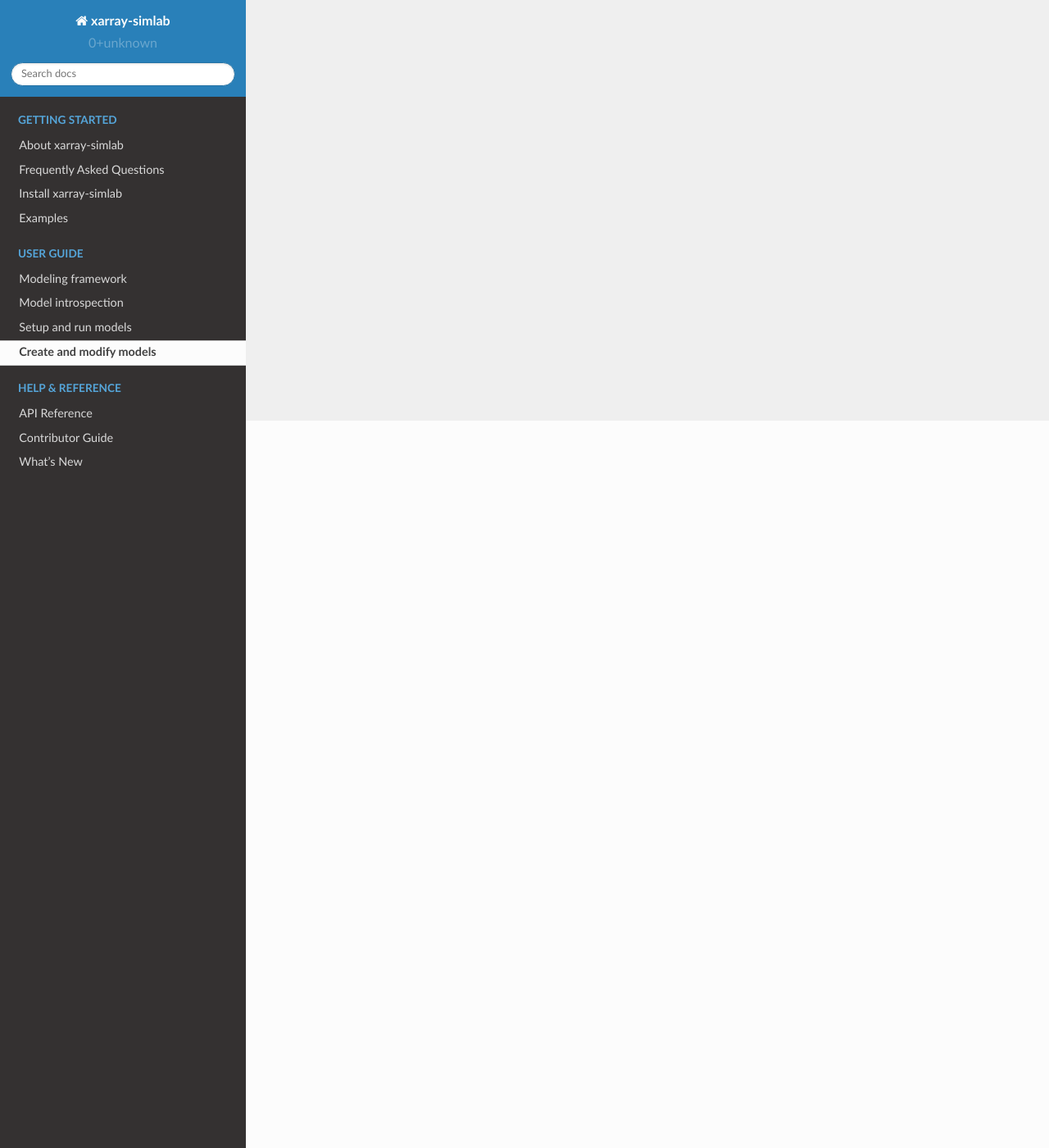
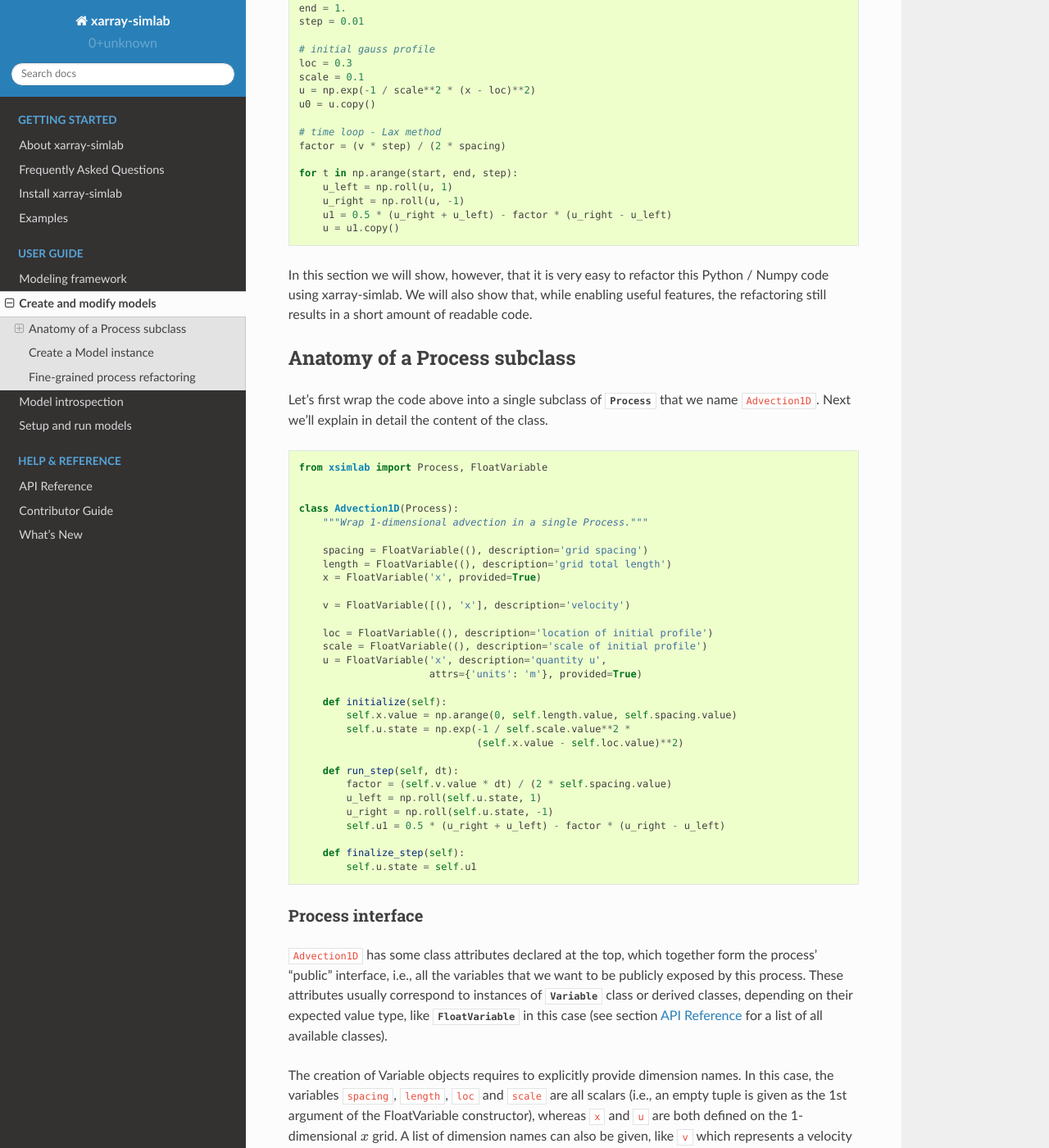
Before and after one commit to xarray-contrib/xarray-simlab, a Sphinx documentation site: the page built from doc/create_model.rst, in a window 1280 px wide and 1400 px high, scrolled down 887 px. Shown: the whole window at 82% size. Built offline with Sphinx 7.4.7 and the Read the Docs theme 2.0.0, drawn with Linux system fonts in a browser that asks for light colours; pages that are not in the unit, such as notebooks, are missing from menus; the version number could not be read and is left out; some of the changed text lies outside the part shown.

Commit message:
WIP write create model section

```diff
--- a/doc/create_model.rst
+++ b/doc/create_model.rst
@@ -3,8 +3,170 @@
 Create and modify models
 ========================
 
-.. todo::
+Like :doc:`framework` section, this section is useful mostly for
+users who want to create new models from scratch or customize existing
+models. Users who only want to run simulations from existing models
+may skip this section.
 
-   This section has no content yet. For now, you can have a look at the
-   :doc:`examples` section that contains useful information about how to use
-   the features of xarray-simlab.
+As a simple example, we will start here from a model which numerically
+solves the 1-d advection equation using the `Lax method`_. The equation
+may be written as:
+
+.. math::
+
+   \frac{\partial u}{\partial t} + \nu \frac{\partial u}{\partial x} = 0
+
+with :math:`u(x, t)` as the quantity of interest and where :math:`\nu`
+is the velocity. The discretized form of this equation may be written
+as:
+
+.. math::
+
+   u^{n+1}_i = \frac{1}{2} (u^n_{i+1} + u^n_{i-1}) - \nu \frac{\Delta t}{2 \Delta x} (u^n_{i+1} - u^n_{i-1})
+
+Where :math:`\Delta x` is the fixed spacing between the nodes
+:math:`i` of a uniform grid and :math:`\Delta t` is the time step
+duration between :math:`n` and :math:`n+1`.
+
+We could just implement this numerical model with a few lines of
+Python / Numpy code (assuming below periodic boundary conditions and
+a gaussian pulse as initial conditions):
+
+.. code-block:: python
+
+    import numpy as np
+
+
+    # grid
+    spacing = 0.01
+    length = 1.5
+    x = np.arange(0, length, spacing)
+
+    # velocity
+    v = 1.
+
+    # time
+    start = 0.
+    end = 1.
+    step = 0.01
+
+    # initial gauss profile
+    loc = 0.3
+    scale = 0.1
+    u = np.exp(-1 / scale**2 * (x - loc)**2)
+    u0 = u.copy()
+
+    # time loop - Lax method
+    factor = (v * step) / (2 * spacing)
+
+    for t in np.arange(start, end, step):
+        u_left = np.roll(u, 1)
+        u_right = np.roll(u, -1)
+        u1 = 0.5 * (u_right + u_left) - factor * (u_right - u_left)
+        u = u1.copy()
+
+In this section we will show, however, that it is very easy to
+refactor this Python / Numpy code using xarray-simlab. We will also
+show that, while enabling useful features, the refactoring still
+results in a short amount of readable code.
+
+.. _`Lax method`: https://en.wikipedia.org/wiki/Lax%E2%80%93Friedrichs_method
+
+Anatomy of a Process subclass
+-----------------------------
+
+Let's first wrap the code above into a single subclass of
+:class:`~xsimlab.Process` that we name ``Advection1D``. Next we'll explain in
+detail the content of the class.
+
+.. hidden_todo
+
+   move all code blocks of this section in a proper Python module to import in
+   other sections. Use literalinclude directive to show relevant code blocks
+   in this sections.
+
+.. code-block:: python
+
+    from xsimlab import Process, FloatVariable
+
+
+    class Advection1D(Process):
+        """Wrap 1-dimensional advection in a single Process."""
+
+        spacing = FloatVariable((), description='grid spacing')
+        length = FloatVariable((), description='grid total length')
+        x = FloatVariable('x', provided=True)
+
+        v = FloatVariable([(), 'x'], description='velocity')
+
+        loc = FloatVariable((), description='location of initial profile')
+        scale = FloatVariable((), description='scale of initial profile')
+        u = FloatVariable('x', description='quantity u',
+                          attrs={'units': 'm'}, provided=True)
+
+        def initialize(self):
+            self.x.value = np.arange(0, self.length.value, self.spacing.value)
+            self.u.state = np.exp(-1 / self.scale.value**2 *
+                                  (self.x.value - self.loc.value)**2)
+
+        def run_step(self, dt):
+            factor = (self.v.value * dt) / (2 * self.spacing.value)
+            u_left = np.roll(self.u.state, 1)
+            u_right = np.roll(self.u.state, -1)
+            self.u1 = 0.5 * (u_right + u_left) - factor * (u_right - u_left)
+
+        def finalize_step(self):
+            self.u.state = self.u1
+
+Process interface
+~~~~~~~~~~~~~~~~~
+
+``Advection1D`` has some class attributes declared at the top, which
+together form the process' "public" interface, i.e., all the variables
+that we want to be publicly exposed by this process. These attributes
+usually correspond to instances of :class:`~xsimlab.Variable` class or
+derived classes, depending on their expected value type, like
+:class:`~xsimlab.FloatVariable` in this case (see section :doc:`api`
+for a list of all available classes).
+
+The creation of Variable objects requires to explicitly provide
+dimension names. In this case, the variables ``spacing``, ``length``,
+``loc`` and ``scale`` are all scalars (i.e., an empty tuple is given
+as the 1st argument of the FloatVariable constructor), whereas ``x``
+and ``u`` are both defined on the 1-dimensional :math:`x` grid. A list
+of dimension names can also be given, like ``v`` which represents a
+velocity field that can be either constant or variable in space.
+
+.. note::
+
+   All variable objects also implicitly allow a time dimension as
+   well as their own dimension (coordinate). See section :doc:`run_model`.
+
+Some metadata may also be assigned to each variable
+
+warning: a process which updates the value (i.e., state) of a variable
+does not necessarily provide a value for that variable. An initial value
+might still be required
+
+Process methods
+~~~~~~~~~~~~~~~
+
+``Advection1D`` also implements methods that are specific to a process:
+
+- ``initialize``, which is called once at the beginning of a
+  simulation. Here it is used to set the x-coordinates of the grid and
+  the initial values of ``u`` along the grid (gaussian pulse).
+- ``run_step``, which is called at each time step iteration and which
+  requires current time step duration as argument.
+- ``finalize_step``, which is also called at each time step iteration
+  but after having called ``run_step`` for all other processes. Its main
+  use is to ensure that state variables like ``u`` are updated consistently
+  and after having taken snapshots.
+
+
+Create a Model instance
+-----------------------
+
+
+Fine-grained process refactoring
+--------------------------------
--- a/doc/index.rst
+++ b/doc/index.rst
@@ -32,9 +32,9 @@ Documentation index
 **User Guide**
 
 * :doc:`framework`
+* :doc:`create_model`
 * :doc:`inspect_model`
 * :doc:`run_model`
-* :doc:`create_model`
 
 .. toctree::
    :maxdepth: 1
@@ -42,9 +42,9 @@ Documentation index
    :caption: User Guide
 
    framework
+   create_model
    inspect_model
    run_model
-   create_model
 
 **Help & reference**
 
```
